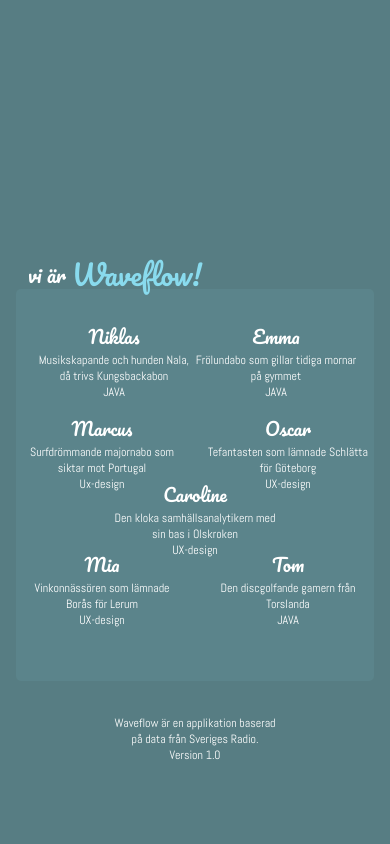
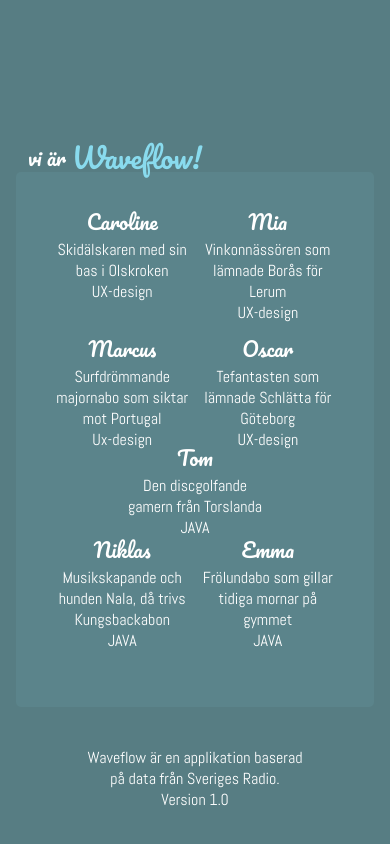
Before and after one commit to Neylii/Waveflow, a Vue app: page / in a window 390 px wide. Shown: the part 3275-4119 px from the top of the page. Built offline with nearby package versions, Linux system fonts and the light colour scheme; no server answers.

Commit message:
Change sizes and margins in about us cards for mobile

```diff
--- a/src/components/AboutUsBox.vue
+++ b/src/components/AboutUsBox.vue
@@ -23,27 +23,33 @@
 
 <style scoped>
 * {
-    font-size: 12px;
+    font-size: 16px;
 }
 
 #boxContainer {
-    display: flex;
-    flex-direction: column;
-    height: 7em;
-    width: 13.5em;
+    width: 9em;
     font-family: Abel;
+    min-height: 4em;
+    margin-bottom: 0.5em;
 }
 
 h3 {
     font-family: Pacifico;
     font-style: normal;
     font-weight: normal;
-    font-size: 18px;
+    font-size: 20px;
     text-align: center;
 }
 
 #boxContainer > * {
     text-align: center;
+}
+
+@media screen and (min-width: 410px) {
+    #boxContainer {
+    width: 11em;
+    font-family: Abel;
+}
 }
 
 @media screen and (min-width: 768px) {
--- a/src/views/AboutUs.vue
+++ b/src/views/AboutUs.vue
@@ -4,19 +4,18 @@
             <h2>vi är</h2>
             <h1>Waveflow!</h1>
         </div>
-        <div id="mainContentMobile" v-if="mobile">
+        <div id="mainContentMobile">
+            <div class="abousUsUx">
                 <div class="mainContentTop">
                     <about-us-box
-                    class="mainContentTopLeft"
-                    name="Niklas"
-                    description="Musikskapande och hunden Nala, då trivs Kungsbackabon"
-                    role="JAVA"
+                        name="Caroline"
+                        description="Skidälskaren med sin bas i Olskroken"
+                        role="UX-design"
                     />
                     <about-us-box
-                    class="mainContentTopRight"
-                    name="Emma"
-                    description="Frölundabo som gillar tidiga mornar på gymmet"
-                    role="JAVA"
+                        name="Mia"
+                        description="Vinkonnässören som lämnade Borås för Lerum"
+                        role="UX-design"
                     />
                 </div>
                 <div class="mainContentMiddle">
@@ -31,22 +30,28 @@
                         role="UX-design"
                     />
                 </div>
+            </div>
             <div class="mainContentCenter">
-                <about-us-box
-                    name="Caroline"
-                    description="Den kloka samhällsanalytikern med sin bas i Olskroken"
-                    role="UX-design"
-                />
+                <about-us-box name="Tom" description="Den discgolfande gamern från Torslanda" role="JAVA" />
             </div>
             <div class="mainContentBottom">
-                <about-us-box name="Mia" description="Vinkonnässören som lämnade Borås för Lerum" role="UX-design" />
-                <about-us-box name="Tom" description="Den discgolfande gamern från Torslanda" role="JAVA" />
+                <about-us-box
+                    name="Niklas"
+                    description="Musikskapande och hunden Nala, då trivs Kungsbackabon"
+                    role="JAVA"
+                />
+
+                <about-us-box name="Emma" description="Frölundabo som gillar tidiga mornar på gymmet" role="JAVA" />
             </div>
         </div>
 
-        <div id="mainContentDesktop" v-else>
+        <div id="mainContentDesktop">
             <div class="mainContentTop">
-                <about-us-box name="Niklas" description="Musikskapande och hunden Nala, då trivs Kungsbackabon" role="JAVA" />
+                <about-us-box
+                    name="Niklas"
+                    description="Musikskapande och hunden Nala, då trivs Kungsbackabon"
+                    role="JAVA"
+                />
                 <about-us-box name="Emma" description="Frölundabo som gillar tidiga mornar på gymmet" role="JAVA" />
                 <about-us-box name="Tom" description="Den discgolfande gamern från Torslanda" role="JAVA" />
             </div>
@@ -87,33 +92,6 @@
     name: "Footer",
     components: {
         aboutUsBox,
-    },
-    data() {
-        return {
-            mobile: Boolean,
-        }
-    },
-
-    methods: {
-        checkScreenWidth() {
-            if (window.innerWidth > 768) {
-                this.mobile = false
-            } else {
-                this.mobile = true
-            }
-        },
-    },
-
-    created() {
-        window.addEventListener("resize", this.checkScreenWidth)
-    },
-
-    mounted() {
-        this.checkScreenWidth()
-    },
-
-    beforeUnmount() {
-        window.removeEventListener("resize", this.checkScreenWidth)
     },
 }
 </script>
@@ -163,18 +141,41 @@
     padding-top: 2em;
 }
 
-#mainContentMobile > * {
+.mainContentCenter {
     display: flex;
     justify-content: center;
-    width: 23em;
+}
+
+.mainContentBottom {
+    display: flex;
+    justify-content: center;
+}
+
+.abousUsUx {
+    display: flex;
+    flex-direction: column;
+}
+
+.mainContentTop {
+    display: flex;
+    flex-direction: row;
+    gap: 0.1em;
+}
+
+.mainContentMiddle {
+    display: flex;
+    flex-direction: row;
+    gap: 0.1em;
 }
 
 .mainContentCenter {
+    gap: 0.1em;
     position: relative;
     top: -1.6em;
 }
 
 .mainContentBottom {
+    gap: 0.1em;
     position: relative;
     top: -3em;
 }
@@ -183,6 +184,8 @@
     display: flex;
     justify-content: center;
     align-items: center;
+    min-height: 9em;
+    margin-bottom: 4em;
     flex-grow: 0.2;
 }
 
@@ -195,12 +198,16 @@
 
 #bottomText > p {
     font-family: Abel;
-    font-size: 12px;
+    font-size: 16px;
 }
 
-@media screen and (min-width: 320px) {
+#mainContentDesktop {
+    display: none;
+}
+
+@media screen and (min-width: 410px) {
     .mainContentTop {
-        gap: 0;
+        gap: 1.5em;
     }
     .mainContentMiddle {
         gap: 1.5em;
@@ -214,11 +221,15 @@
 }
 
 @media screen and (min-width: 768px) {
+    #mainContentMobile {
+        display: none;
+    }
 
     #mainContentDesktop {
         display: flex;
         flex-direction: column;
         gap: 6em;
+        padding: 2em;
     }
 
     .topText {
@@ -231,6 +242,11 @@
     }
     .topText > h1 {
         font-size: 72px;
+    }
+
+    .abousUsUx {
+        display: flex;
+        flex-direction: column;
     }
 
     .mainContentTop {
@@ -255,9 +271,5 @@
         width: 6em;
         padding: 1em;
     }
-
-    #bottomText > p {
-        font-size: 14px;
-    }
 }
 </style>
```
Lines whose indentation alone changed are shown as unchanged.
